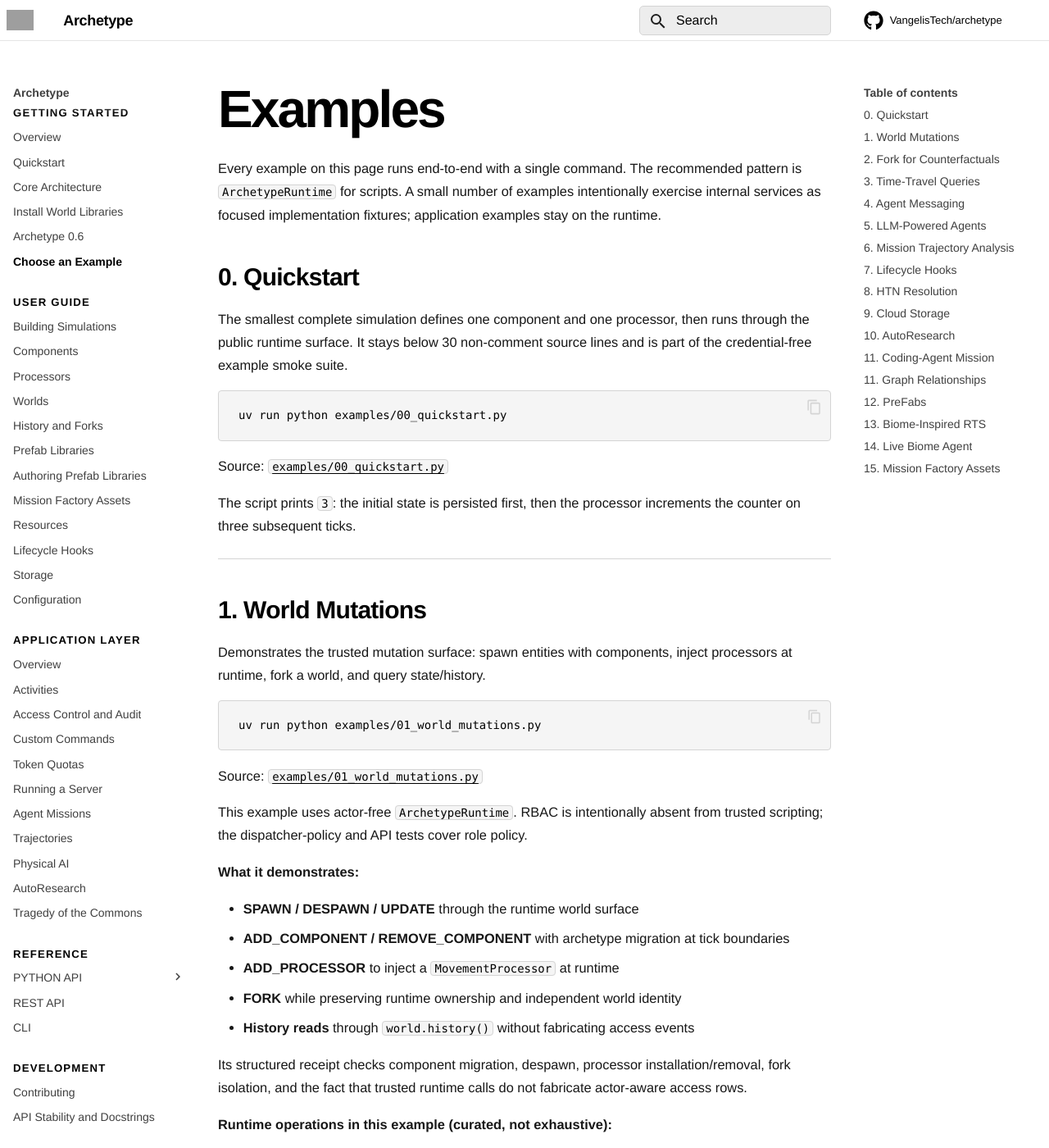
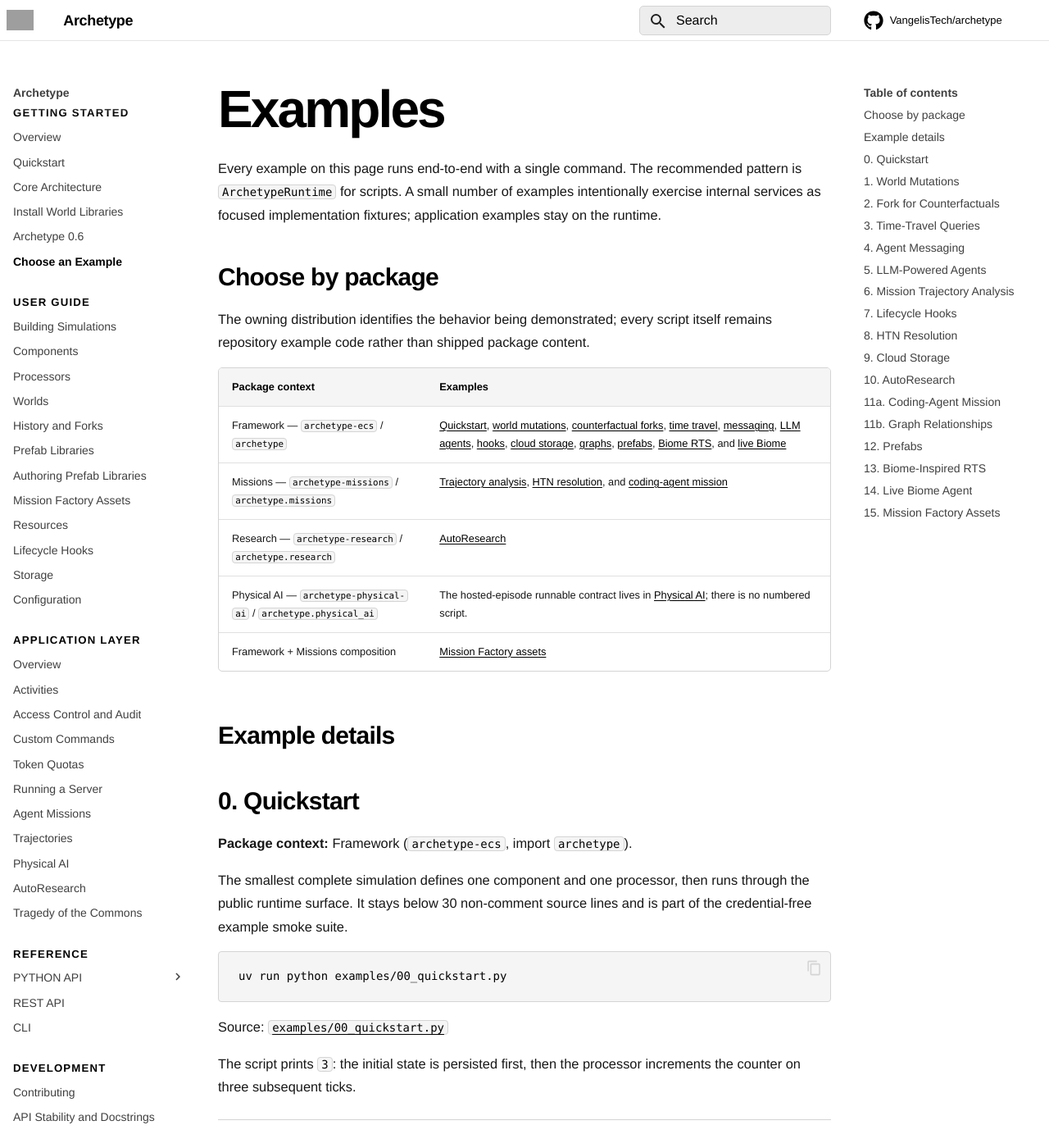
Before and after one commit to VangelisTech/archetype, an MkDocs documentation site: the page built from docs/guide/examples.md, in a window 1280 px wide and 1400 px high. Shown: the whole window at 82% size. Built offline with MkDocs 1.6.1 and Material for MkDocs 9.7.7, drawn with Linux system fonts in a browser that asks for light colours; comment, search, counter and statistics services are not loaded; some of the changed text lies outside the part shown; grey boxes are pictures that could not be loaded.

Commit message:
docs: classify examples by owning distribution

````diff
--- a/docs/guide/examples.md
+++ b/docs/guide/examples.md
@@ -5,7 +5,25 @@ recommended pattern is `ArchetypeRuntime` for scripts. A small number of
 examples intentionally exercise internal services as focused implementation
 fixtures; application examples stay on the runtime.
 
+## Choose by package
+
+The owning distribution identifies the behavior being demonstrated; every
+script itself remains repository example code rather than shipped package
+content.
+
+| Package context | Examples |
+|---|---|
+| Framework — `archetype-ecs` / `archetype` | [Quickstart](#0-quickstart), [world mutations](#1-world-mutations), [counterfactual forks](#2-fork-for-counterfactuals), [time travel](#3-time-travel-queries), [messaging](#4-agent-messaging), [LLM agents](#5-llm-powered-agents), [hooks](#7-lifecycle-hooks), [cloud storage](#9-cloud-storage), [graphs](#11b-graph-relationships), [prefabs](#12-prefabs), [Biome RTS](#13-biome-inspired-rts), and [live Biome](#14-live-biome-agent) |
+| Missions — `archetype-missions` / `archetype.missions` | [Trajectory analysis](#6-mission-trajectory-analysis), [HTN resolution](#8-htn-resolution), and [coding-agent mission](#11a-coding-agent-mission) |
+| Research — `archetype-research` / `archetype.research` | [AutoResearch](#10-autoresearch) |
+| Physical AI — `archetype-physical-ai` / `archetype.physical_ai` | The hosted-episode runnable contract lives in [Physical AI](physical-ai.md); there is no numbered script. |
+| Framework + Missions composition | [Mission Factory assets](#15-mission-factory-assets) |
+
+## Example details
+
 ## 0. Quickstart
+
+**Package context:** Framework (`archetype-ecs`, import `archetype`).
 
 The smallest complete simulation defines one component and one processor,
 then runs through the public runtime surface. It stays below 30 non-comment
@@ -23,6 +41,8 @@ processor increments the counter on three subsequent ticks.
 ---
 
 ## 1. World Mutations
+
+**Package context:** Framework (`archetype-ecs`, import `archetype`).
 
 Demonstrates the trusted mutation surface: spawn entities with components,
 inject processors at runtime, fork a world, and query state/history.
@@ -68,6 +88,8 @@ untrusted-adapter permission matrix.
 
 ## 2. Fork for Counterfactuals
 
+**Package context:** Framework (`archetype-ecs`, import `archetype`).
+
 Run three logistic-map regimes on one prime timeline, fork once, perturb each
 forked value by `1e-9`, then advance both worlds and compare their append-only
 histories with one Daft join.
@@ -87,6 +109,8 @@ resource isolation is required.
 ---
 
 ## 3. Time-Travel Queries
+
+**Package context:** Framework (`archetype-ecs`, import `archetype`).
 
 Run ticks, rewind to any past tick by filtering the `tick` column, then fork
 a counterfactual branch and diff it against the source at the same tick.
@@ -119,6 +143,8 @@ apply on the following tick — the table contains `x_0, f(x_0), f^2(x_0), ...`.
 
 ## 4. Agent Messaging
 
+**Package context:** Framework (`archetype-ecs`, import `archetype`).
+
 Three agents exchange greetings through an example-local shared `Mailbox`.
 Priority-ordered processors realize pending messages on the following tick,
 then update mood and energy from each inbox.
@@ -145,6 +171,8 @@ paths.
 
 ## 5. LLM-Powered Agents
 
+**Package context:** Framework (`archetype-ecs`, import `archetype`).
+
 Three agents with different personalities, each calling an LLM every tick via `daft.functions.prompt`. The ECS handles batching automatically — all entities get LLM calls in parallel because world state is a DataFrame.
 
 ```bash
@@ -166,6 +194,9 @@ Requires an OpenAI API key (or any provider via `daft.set_provider()`).
 ---
 
 ## 6. Mission Trajectory Analysis
+
+**Package context:** Missions (`archetype-missions`, import
+`archetype.missions`).
 
 Persist normalized turn and reward rows keyed by `episode_id`, then select
 and grade one episode's evidence through `MissionWorld`. The example is
@@ -189,6 +220,8 @@ Source: [`examples/06_trajectory_analysis.py`](https://github.com/VangelisTech/a
 
 ## 7. Lifecycle Hooks
 
+**Package context:** Framework (`archetype-ecs`, import `archetype`).
+
 Record lifecycle audit events, measure tick duration, and publish per-tick metrics without putting side effects inside processors.
 
 ```bash
@@ -208,6 +241,9 @@ Source: [`examples/07_hooks.py`](https://github.com/VangelisTech/archetype/blob/
 
 ## 8. HTN Resolution
 
+**Package context:** Missions (`archetype-missions`, import
+`archetype.missions`).
+
 Resolve a hierarchical task network into a fan-out AND/OR forest.
 
 ```bash
@@ -223,6 +259,8 @@ mission-planning adapter may translate a resolved plan into task entities and
 ---
 
 ## 9. Cloud Storage
+
+**Package context:** Framework (`archetype-ecs`, import `archetype`).
 
 Configure cloud-backed storage through `StorageConfig` without changing the
 runtime workflow.
@@ -240,6 +278,9 @@ the matching host credentials.
 
 ## 10. AutoResearch
 
+**Package context:** Research (`archetype-research`, import
+`archetype.research`).
+
 Run a multi-candidate research workflow through the runtime-owned world and
 evaluation boundaries.
 
@@ -256,7 +297,10 @@ Its transient `ResearchCandidateContext` is not the persisted missions
 
 ---
 
-## 11. Coding-Agent Mission
+## 11a. Coding-Agent Mission
+
+**Package context:** Missions (`archetype-missions`, import
+`archetype.missions`).
 
 Submit a two-task repository mission: first prove a regression is red, then
 implement the fix only after that predecessor is accepted.
@@ -290,7 +334,9 @@ sequence diagram, ownership map, dogfood result, and explicit limits.
 
 ---
 
-## 11. Graph Relationships
+## 11b. Graph Relationships
+
+**Package context:** Framework (`archetype-ecs`, import `archetype`).
 
 Represent hierarchy edges as temporal ECS entities, traverse a bounded command
 tree, read it at an earlier tick, and cascade cleanup after a despawn.
@@ -306,7 +352,9 @@ unit/edge counts after cascade.
 
 ---
 
-## 12. PreFabs
+## 12. Prefabs
+
+**Package context:** Framework (`archetype-ecs`, import `archetype`).
 
 Author a prefab subtree, instantiate isolated copies with overrides and `IsA`
 lineage, then edit the template and re-instantiate without mutating prior
@@ -321,6 +369,9 @@ Source: [`examples/12_prefabs.py`](https://github.com/VangelisTech/archetype/blo
 ---
 
 ## 13. Biome-Inspired RTS
+
+**Package context:** Framework (`archetype-ecs`, import `archetype`); the
+`biome_rts` modules are example-local.
 
 Compose a prefab asset catalog into a live RTS command hierarchy with
 registered processors, minimap and fog-of-war projections, and a
@@ -338,6 +389,9 @@ runnable snippet and contract live in [Physical AI](physical-ai.md).
 ---
 
 ## 14. Live Biome Agent
+
+**Package context:** Framework (`archetype-ecs`, import `archetype`) composed
+with an external Biome/Flecs process.
 
 Run a closed-loop mission against Sander Mertens' actual Biome executable.
 The agent observes reflected deposits, selects a requested resource and a free
@@ -364,6 +418,9 @@ for the ownership boundary, upstream pins, and reproducibility notes.
 
 ## 15. Mission Factory Assets
 
+**Package context:** Framework prefab primitives plus Missions authoring
+contracts (`archetype-ecs` + `archetype-missions`).
+
 Author a software factory as an ECS prefab library, instantiate its reusable
 `BugFixLine`, and compile the copied recipe entities into the same
 `MissionSubmission`, `AgentTask`, validators, publication policy, and critic
````
